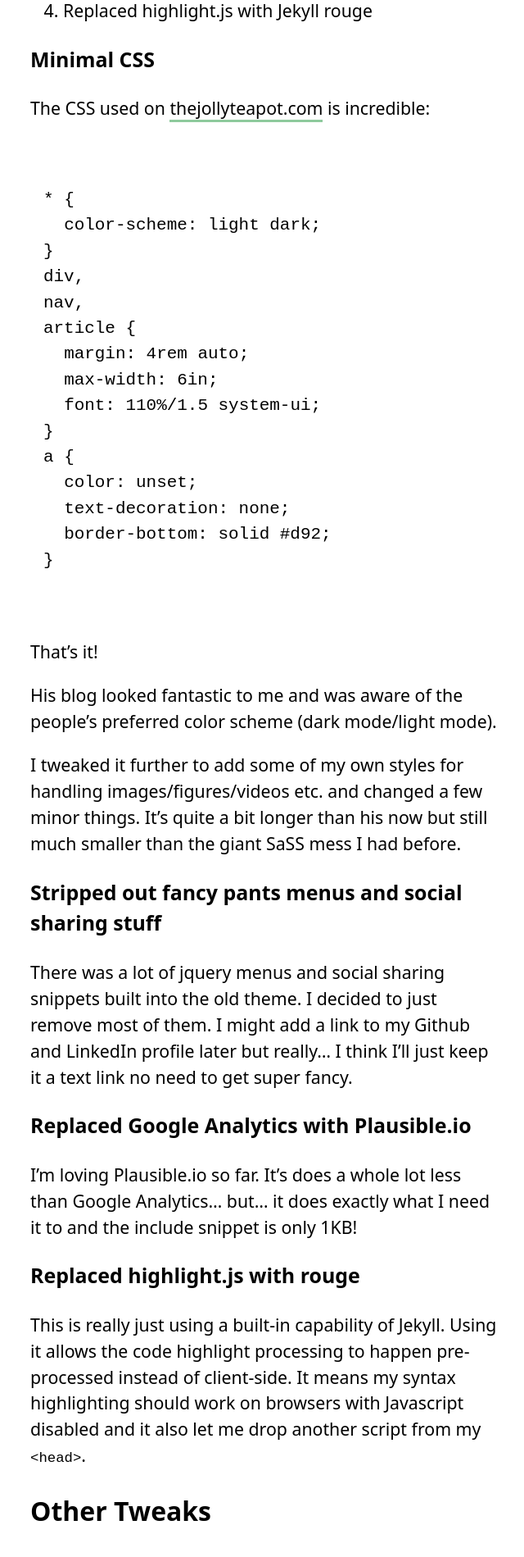
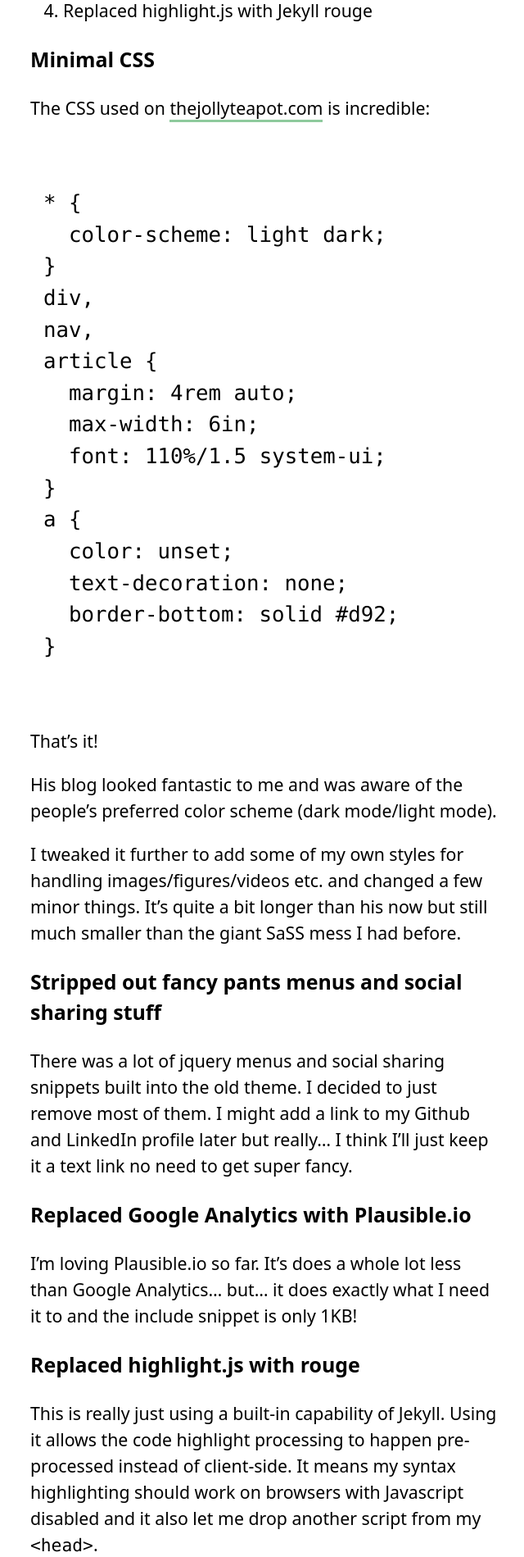
Before and after one commit to Tiberriver256/Tiberriver256.GitHub.io, a Jekyll site: the page built from _posts/2023-01-11-BlogImprovements.md, in a window 1280 px wide. Shown: the part 990-2889 px from the top of the page at 82% size, without its empty margins (315-955 px from the left). Built offline with Jekyll 4.4.1, drawn with Linux system fonts in a browser that asks for light colours; comment, search, counter and statistics services are not loaded.

Commit message:
Setting a better font for code

```diff
--- a/assets/css/main.css
+++ b/assets/css/main.css
@@ -1,9 +1,8 @@
 ---
 sitemap: false
 ---
-@import url(gh-dark.css)
 
-* {
+@import url(gh-dark.css) * {
   color-scheme: light dark;
 }
 
@@ -62,7 +61,9 @@ sup {
   font-size: small;
 }
 
-figure img, figure video, img {
+figure img,
+figure video,
+img {
   max-width: 100%;
 }
 
@@ -106,7 +107,7 @@ pre.highlight:hover .copy {
 
 .icon::before,
 .icon::after {
-  content: '';
+  content: "";
   display: block;
   left: 50%;
   position: absolute;
@@ -133,3 +134,8 @@ pre.highlight:hover .copy {
   top: 60%;
   width: 0.7em;
 }
+
+pre, code {
+  font-family: SFMono-Regular, Menlo, Monaco, Consolas, "Liberation Mono",
+    "Courier New", monospace;
+}
```
